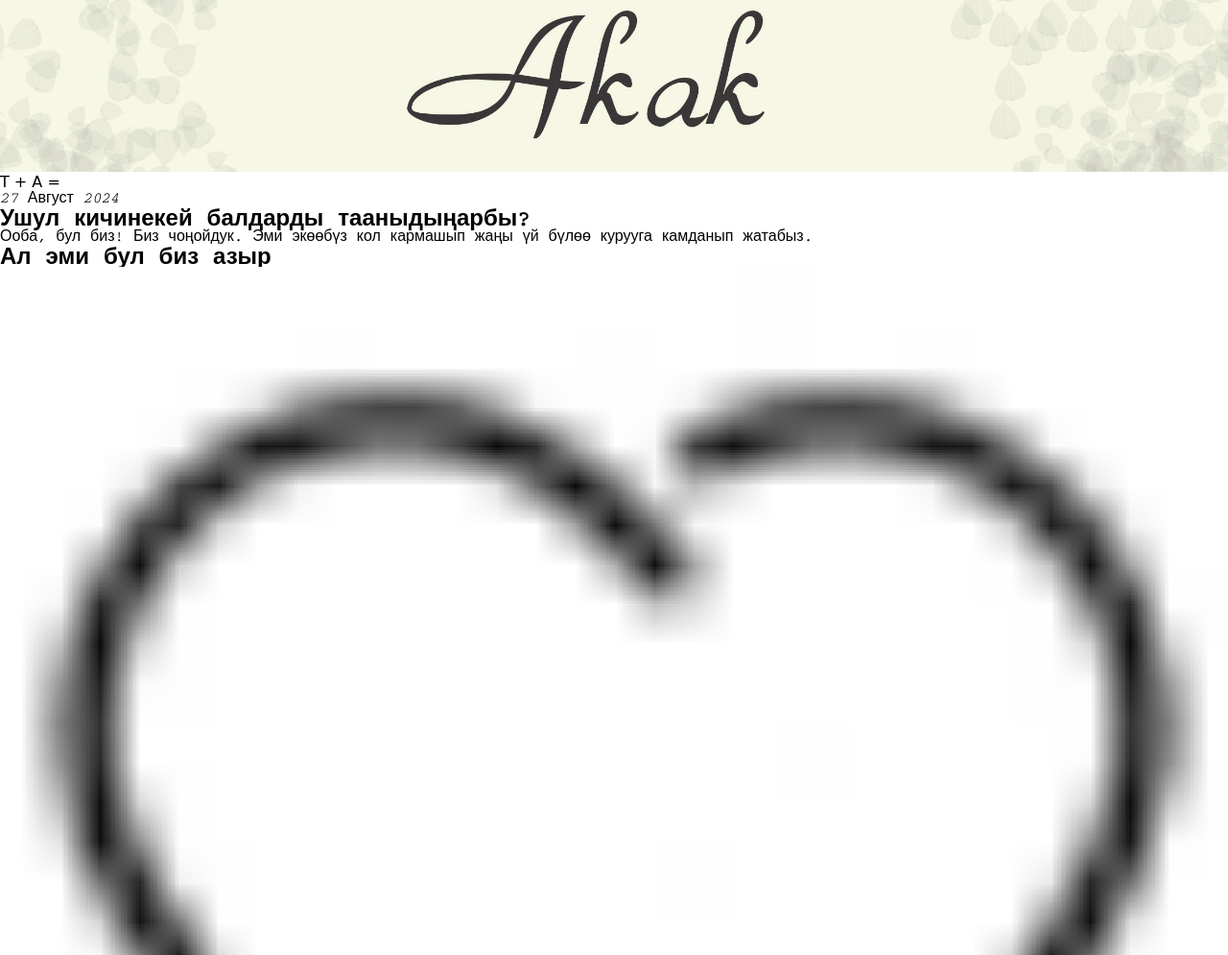
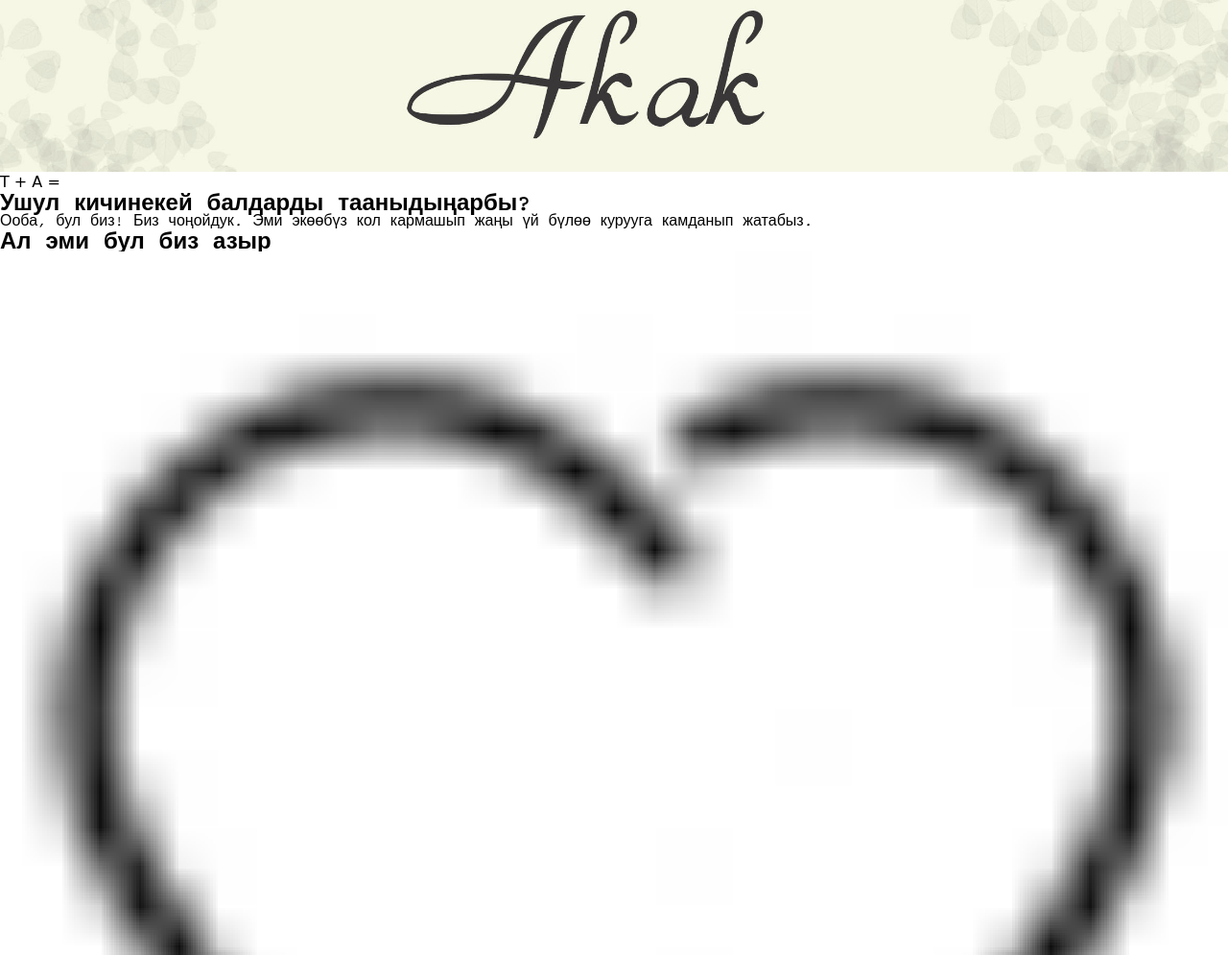
Before and after one commit to eventinvite/Tariel-Akak, a plain HTML site: page index.html in a window 1280 px wide. Shown: the part 4052-5047 px from the top of the page at 96% size. Drawn offline with Linux system fonts and the light colour scheme; files whose address does not match are found by name; a web font is replaced by a local one.

Commit message:
Update index.html

```diff
--- a/index.html
+++ b/index.html
@@ -16,7 +16,6 @@
                 <img src="./wife.jpg" alt="" class="couple-img couple-img_2">
                 <div class="header-offer">
                     <h1 class="love__title love__title_1">T + A =</h1>
-                    <p class="love__title">27 Август 2024</p>
                 </div>
             </div>
         </div>
```
